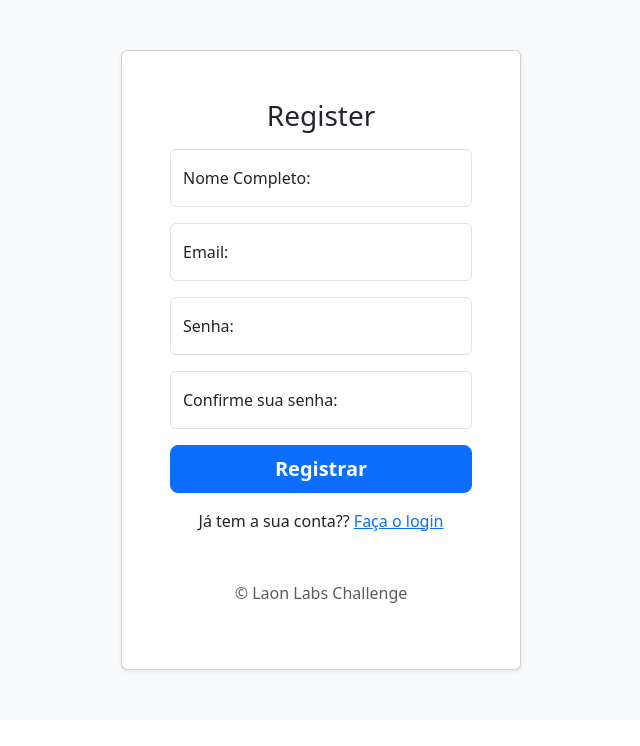
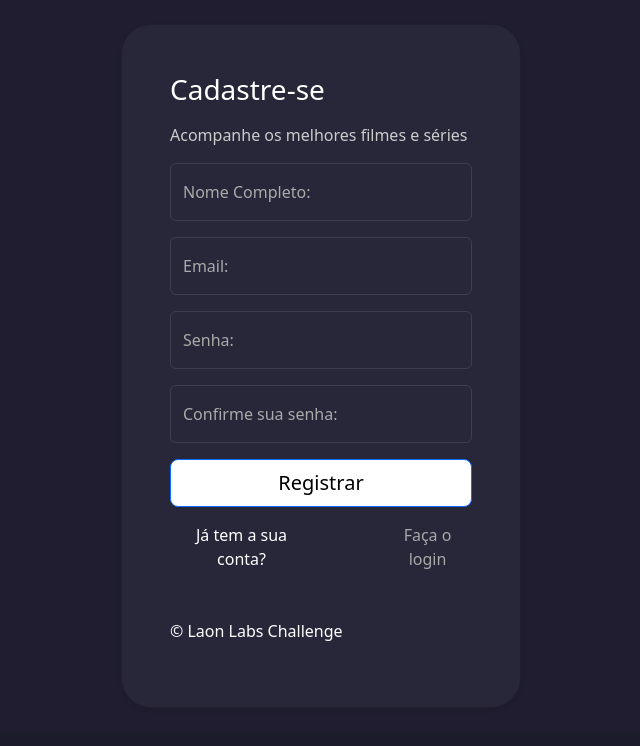
Before and after one commit to ErickGCA/laon-projeto, a Next.js app in the folder recruiting-laon-frontend/: page /register in a window 1280 px wide. Shown: the top 746 px of the page, without its empty margins (319-959 px from the left). Built offline with nearby package versions, Linux system fonts and the light colour scheme.

Commit message:
style: adicionado estilos globais de footer

```diff
--- a/recruiting-laon-frontend/src/app/globals.css
+++ b/recruiting-laon-frontend/src/app/globals.css
@@ -1,19 +1,23 @@
 :root {
-  --background: #ffffff;
-  --foreground: #171717;
+  --background: #1c1b2b;
+  --foreground: #ededed;
+  --bs-body-bg: var(--background) !important;
+
 }
 
-@media (prefers-color-scheme: dark) {
-  :root {
-    --background: #0a0a0a;
-    --foreground: #ededed;
-  }
+
+html {
+  background-color: var(--background);
+  height: 100%;
+  max-width: 100vw;
+  overflow-x: hidden;
 }
 
-html,
-body {
-  max-width: 100vw;
-  overflow-x: hidden;
+
+@media (prefers-color-scheme: dark) {
+  html {
+    color-scheme: dark;
+  }
 }
 
 body {
@@ -22,21 +26,21 @@ body {
   font-family: Arial, Helvetica, sans-serif;
   -webkit-font-smoothing: antialiased;
   -moz-osx-font-smoothing: grayscale;
+  max-width: 100vw;
+  overflow-x: hidden;
+  min-height: 100%;
+  margin: 0;
 }
+
+
 
 * {
   box-sizing: border-box;
   padding: 0;
   margin: 0;
-}
 
 a {
   color: inherit;
   text-decoration: none;
 }
-
-@media (prefers-color-scheme: dark) {
-  html {
-    color-scheme: dark;
-  }
 }
--- a/recruiting-laon-frontend/src/app/page.module.css
+++ b/recruiting-laon-frontend/src/app/page.module.css
@@ -16,16 +16,7 @@
   font-family: var(--font-geist-sans);
 }
 
-@media (prefers-color-scheme: dark) {
-  .page {
-    --gray-rgb: 255, 255, 255;
-    --gray-alpha-200: rgba(var(--gray-rgb), 0.145);
-    --gray-alpha-100: rgba(var(--gray-rgb), 0.06);
 
-    --button-primary-hover: #ccc;
-    --button-secondary-hover: #1a1a1a;
-  }
-}
 
 .main {
   display: flex;
@@ -96,6 +87,7 @@ a.secondary {
   grid-row-start: 3;
   display: flex;
   gap: 24px;
+
 }
 
 .footer a {
--- a/recruiting-laon-frontend/src/app/register/page.tsx
+++ b/recruiting-laon-frontend/src/app/register/page.tsx
@@ -4,6 +4,8 @@ import { signIn } from "next-auth/react";
 import { useRouter } from "next/navigation";
 import React, { useState, FormEvent } from "react";
 import styles from './register.module.css';
+import stylesLogin from '../login/login.module.css';
+
 
 
 export default function RegisterPage() {
@@ -67,18 +69,19 @@ export default function RegisterPage() {
   };
   return (
 
-    <div className={`${styles.registerPageWrapper} d-flex align-items-center py-4 bg-body-tertiary`}>
+    <div className={`${stylesLogin.loginPageWrapper} d-flex align-items-center py-4`}>
       <main className="form-signin w-100 m-auto" style={{ maxWidth: '400px' }}>
-        <div className={`card shadow-sm ${styles.registerCard}`}>
+        <div className={`card shadow-sm ${stylesLogin.loginCard}`}>
           <div className="card-body p-4 p-md-5">
-            <h1 className="h3 mb-3 fw-normal text-center">Register</h1>
+            <h1 className={`${stylesLogin.titulo} h3 mb-3 fw-normal text-center`}>Cadastre-se</h1>
+            <p className={`${stylesLogin.subtitulo} text-center`}>Acompanhe os melhores filmes e séries</p>
             <form onSubmit={handleSubmit}>
               {error && (
                 <div className={`alert alert-danger ${styles.errorMessage}`} role="alert">
                   {error}
                 </div>
               )}
-              <div className="form-floating mb-3">
+              <div className={`${stylesLogin.emailinput} form-floating mb-3`}>
                 <input
                   id="nome"
                   name="nome"
@@ -92,7 +95,7 @@ export default function RegisterPage() {
                 <label htmlFor="nome">Nome Completo:</label>
               </div>
 
-              <div className="form-floating mb-3">
+              <div className={`${stylesLogin.emailinput} form-floating mb-3`}>
                 <input
                   id="email"
                   name="email"
@@ -106,7 +109,7 @@ export default function RegisterPage() {
                 <label htmlFor="email">Email:</label>
               </div>
 
-              <div className="form-floating mb-3">
+              <div className= {`${stylesLogin.senhainput} form-floating mb-3`}>
                 <input
                   id="password"
                   name="password"
@@ -119,7 +122,7 @@ export default function RegisterPage() {
                 />
                 <label htmlFor="password">Senha:</label>
               </div>
-              <div className="form-floating mb-3">
+              <div className= {`${stylesLogin.senhainput} form-floating mb-3`}>
                 <input
                   id="passwordConfirmation"
                   name="passwordConfirmation"
@@ -138,14 +141,16 @@ export default function RegisterPage() {
                 </div>
               )}
 
-              <button className={`w-100 btn btn-lg btn-primary ${styles.customButton}`} type="submit">
+              <button className={`w-100 btn btn-lg btn-primary ${stylesLogin.customButton}`} type="submit">
                 Registrar
               </button>
             </form>
-            <p className="mt-3 text-center">
-              Já tem a sua conta?? <a href="/login">Faça o login</a>
+            <p className={`${stylesLogin.titulo} mt-3 text-center`}>
+              Já tem a sua conta? <a href="/login" className={`${stylesLogin.customRegister}`}>Faça o login</a>
             </p>
-            <p className="mt-5 mb-3 text-body-secondary text-center">&copy; Laon Labs Challenge</p>
+            <p className={`mt-5 mb-3 text-body-secondary text-center ${stylesLogin.titulo}`}>
+              <span className={`${stylesLogin.copyright}`}>&copy;  Laon Labs Challenge </span>
+              </p>
           </div>
         </div>
       </main>
--- a/recruiting-laon-frontend/src/app/register/register.module.css
+++ b/recruiting-laon-frontend/src/app/register/register.module.css
@@ -3,25 +3,20 @@
   display: flex;
   justify-content: center;
   align-items: center;
-  min-height: 90vh; /* Para ocupar quase toda a altura da tela */
-  background-color: #f8f9fa; /* Um cinza claro de fundo, como exemplo */
+  min-height: 90vh;
+  background-color: #f8f9fa;
 }
 
 .registerCard {
-  /* O Bootstrap já tem a classe 'card', mas se você quiser customizar mais... */
-  /* Por exemplo, uma largura máxima específica que não seja do grid do Bootstrap */
   max-width: 450px;
   width: 100%;
 }
 
 .customButton {
-  /* Se você quiser um estilo de botão que sobrescreva ou complemente o Bootstrap */
   font-weight: bold;
 }
 
 .errorMessage {
-  /* Você já está usando style={{ color: "red" }}, mas poderia usar uma classe */
-  /* Por exemplo, se quisesse mais estilos além da cor */
   padding: 10px;
   border-radius: 5px;
 }
```
Also changed, not shown: recruiting-laon-frontend/src/app/page.tsx (+4 -92 lines).
